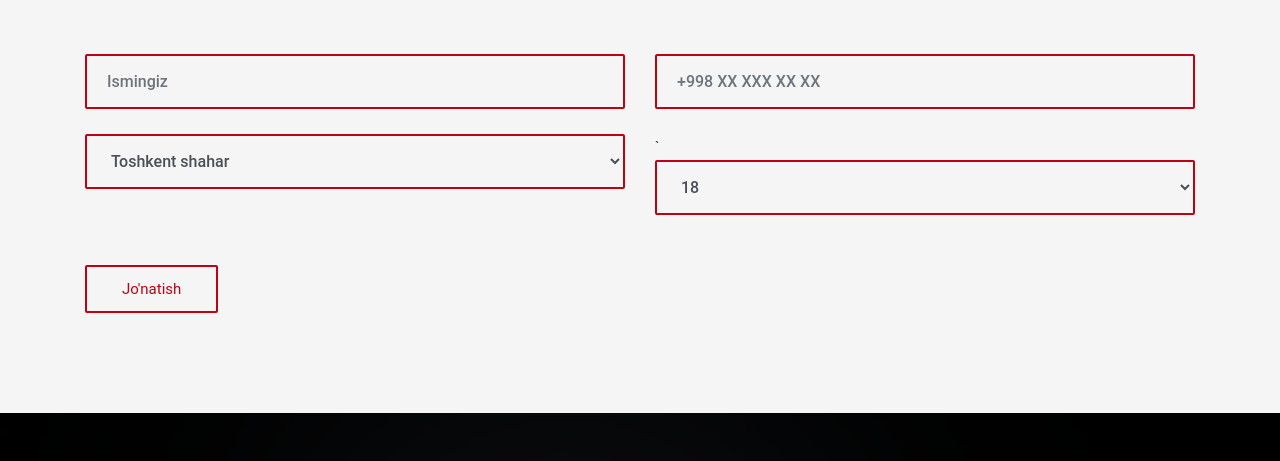
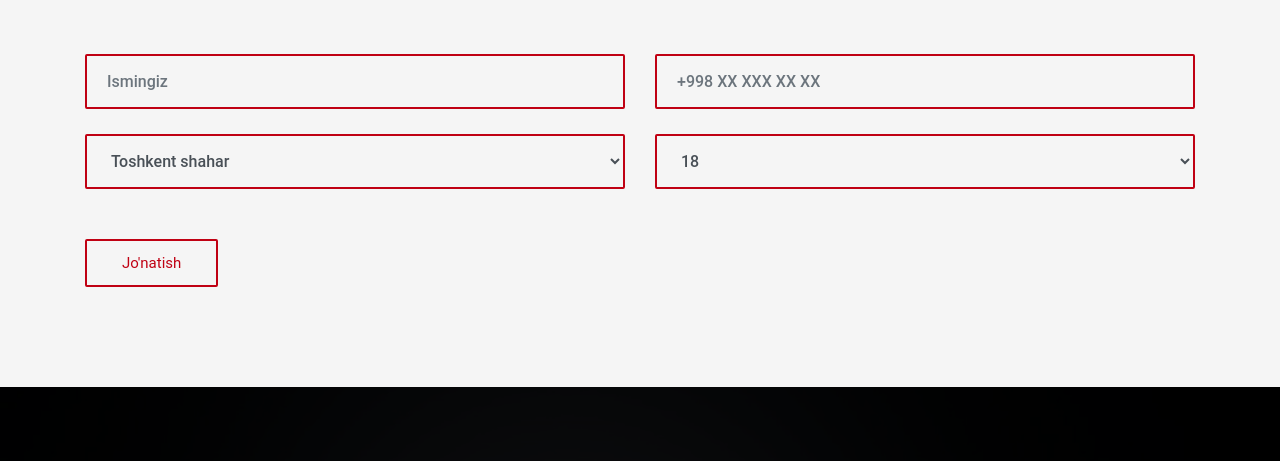
Before and after one commit to azizsobirjonov/STGroup, a plain HTML site: page index.html in a window 1280 px wide. Shown: the part 5920-6381 px from the top of the page. Drawn offline with Linux system fonts and the light colour scheme.

Commit message:
fixed select

```diff
--- a/index.html
+++ b/index.html
@@ -755,7 +755,7 @@
                                         </div>
                                     </div>
                                     <div class="col-md-6">
-                                        <div class="form-group">`
+                                        <div class="form-group">
                                             <select class="select form-control">
                                                 <option selected value="18">18</option>
                                                 <option value="19">19</option>
```
